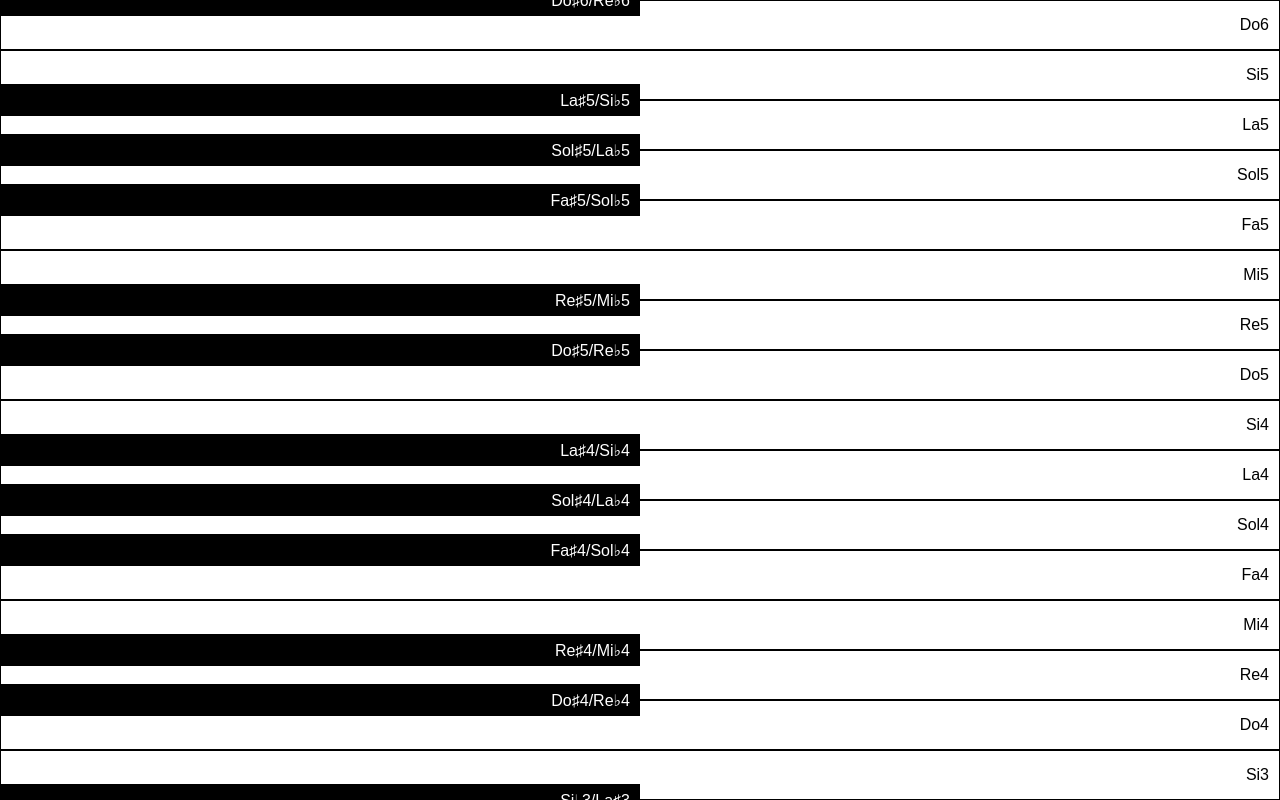
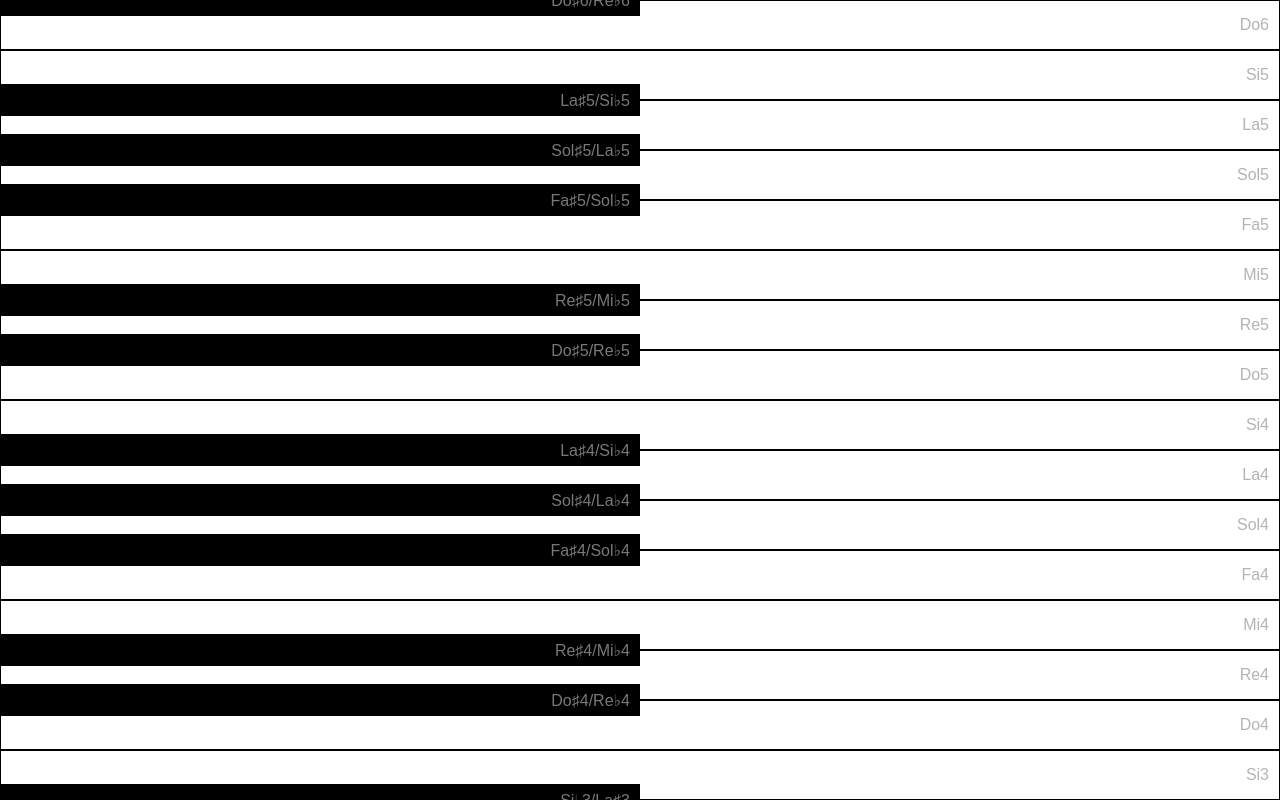
Before and after one commit to dvdmrtnz/piano, a plain HTML site: page index.html in a window 1280 px wide. Drawn offline with Linux system fonts and the light colour scheme.

Commit message:
Change labels to shades of gray

```diff
--- a/style.css
+++ b/style.css
@@ -68,9 +68,9 @@ body {
 }
 
 .black-key > .label {
-	color: white;
+	color: rgb(120, 120, 120, 1.0);
 }
 
 .white-key > .label {
-	color: black;
+	color: rgb(180, 180, 180, 1.0);
 }
```
